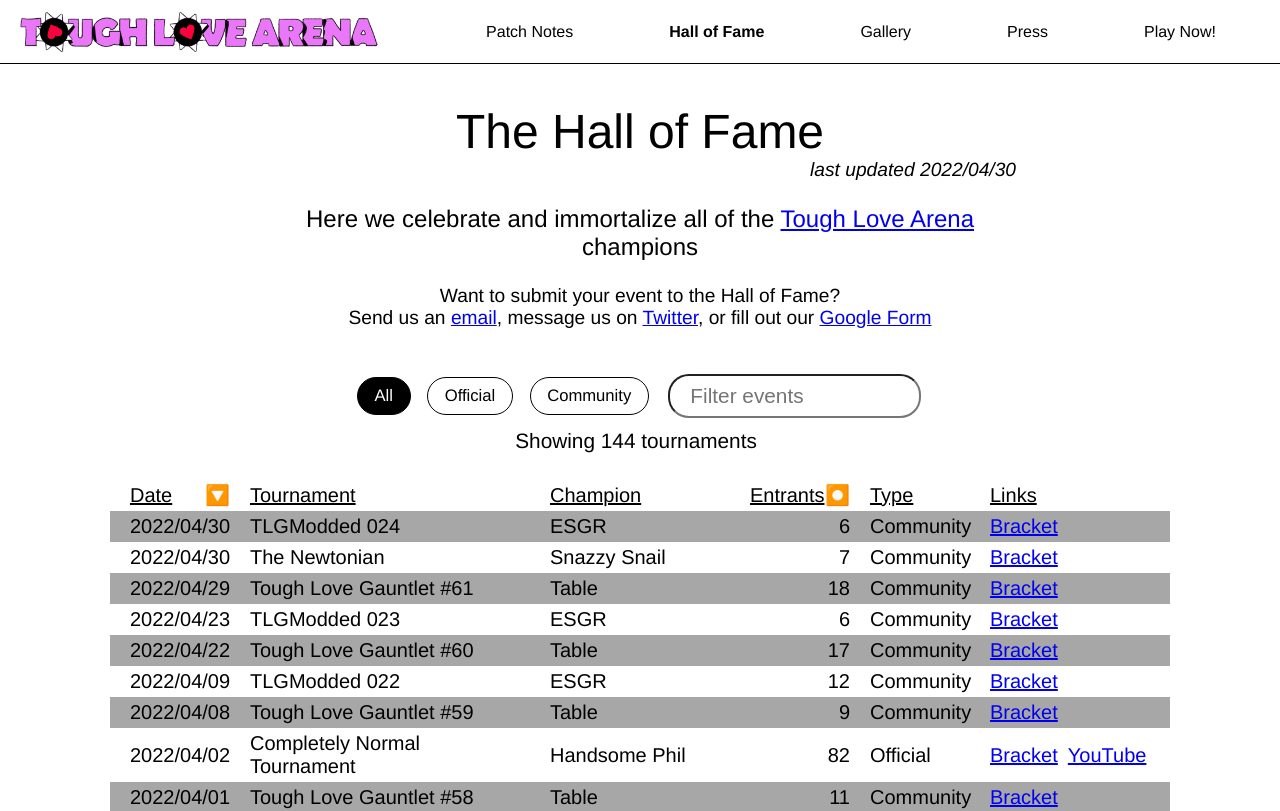
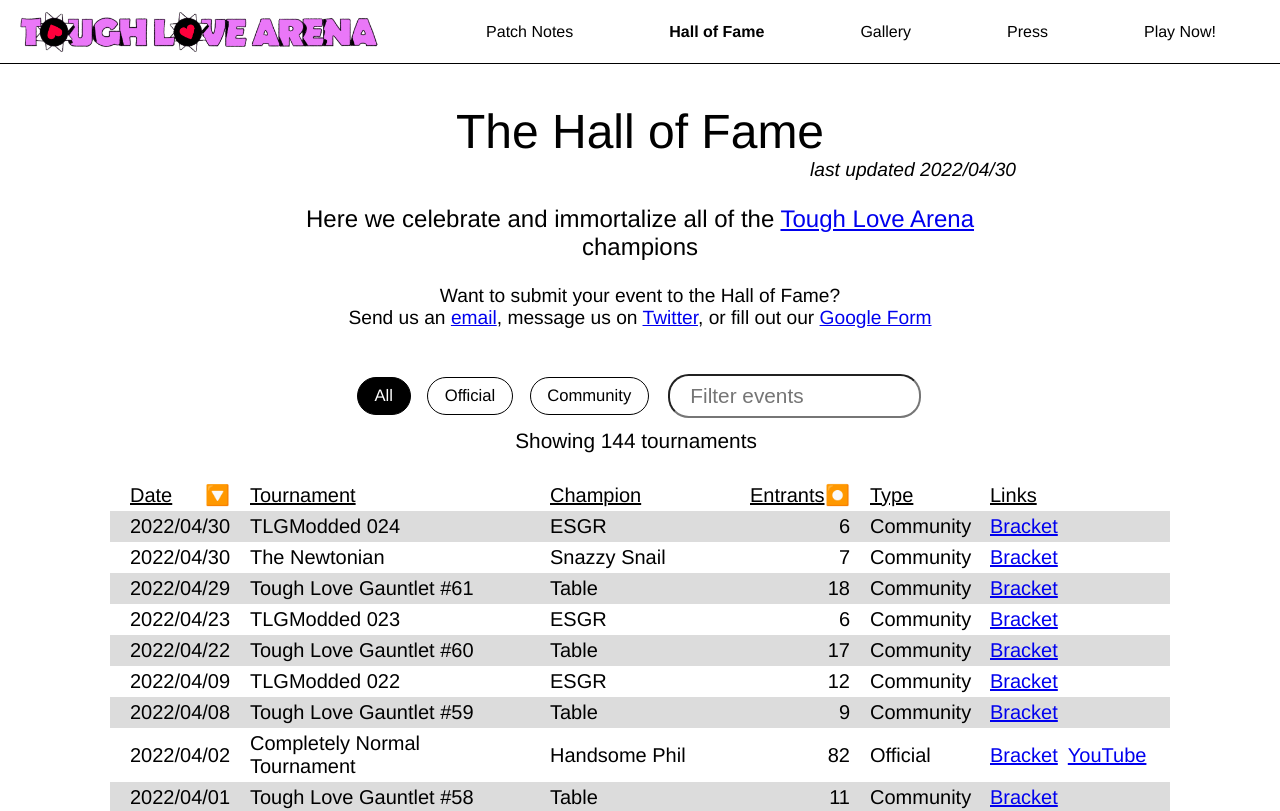
Before and after one commit to toughlovearena/about.toughlovearena.com, a Next.js app: page /fame in a window 1280 px wide. Shown: the top 811 px of the page. Built offline with nearby package versions, Linux system fonts and the light colour scheme.

Commit message:
lighten gray on fame table

```diff
--- a/components/fame/FameTable.module.css
+++ b/components/fame/FameTable.module.css
@@ -12,7 +12,7 @@
   padding-left: 0;
 }
 .tableBody > *:nth-child(odd) {
-  background: rgba(80, 80, 80, 0.5);
+  background: rgba(80, 80, 80, 0.2);
 }
 .tableBody > *:hover {
   color: black;
```
